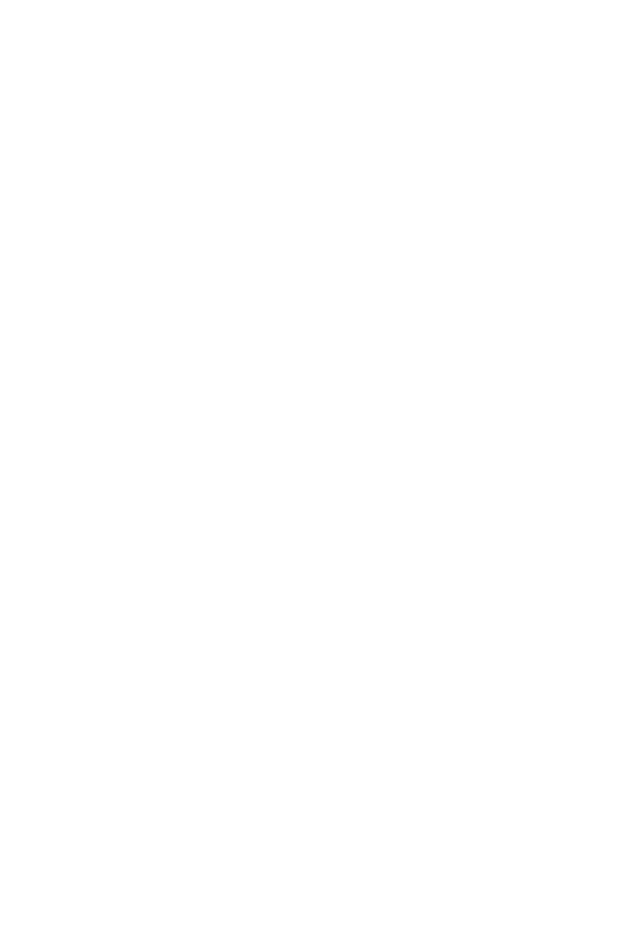
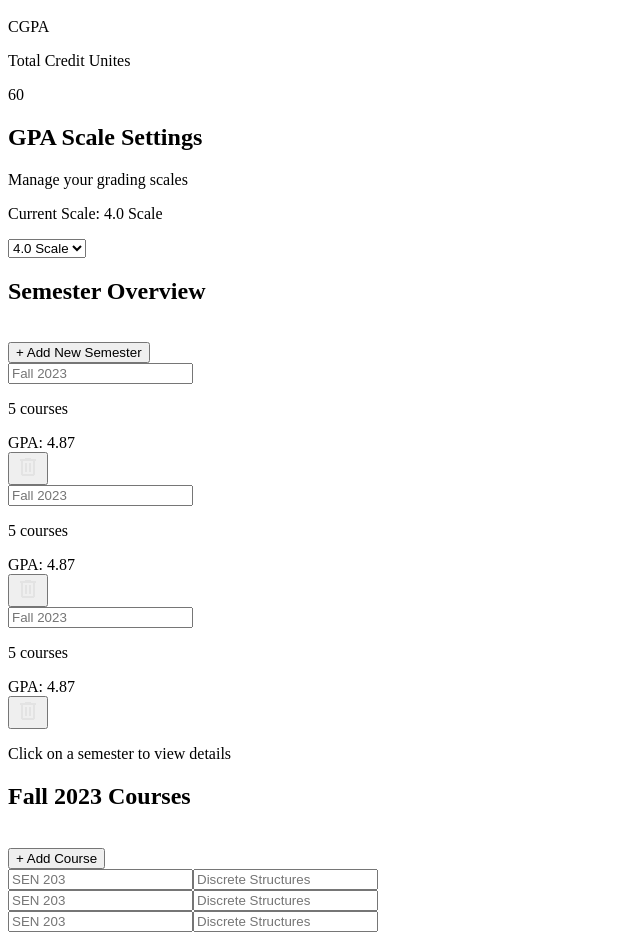
Before and after one commit to Sabastian-Ihekweme/dash-gpa-tracker, a React app: page / in a window 1280 px wide. Shown: the part 83-1023 px from the top of the page, without its empty margins (0-640 px from the left). Before the commit the page ends 800 px from the top, so only its background shows below. Built offline with nearby package versions, Linux system fonts and the light colour scheme; the HTML template or start-up script is replaced by a standard one.

Commit message:
write all html code

```diff
--- a/src/App.jsx
+++ b/src/App.jsx
@@ -1,4 +1,4 @@
-import OverallCummulativeGPA from './overallCummulativeGPA';
+import OverallCummulativeGPA from './OverallCummulativeGPA.jsx';
 import GPAScaleSettings from './GPAScaleSettings';
 import SemesterOverview from './SemesterOverview';
 import CourseOverview from './CourseOverview';
--- a/src/Course.jsx
+++ b/src/Course.jsx
@@ -1,8 +1,15 @@
 
 function Course() {
-    return
+    return (
     <>
+        <div className="course-box">
+            <div className="course-description">
+                <input placeholder="SEN 203" name="course-code" type="text"/>
+                <input placeholder="Discrete Structures" name="course-code" type="text"/>
+            </div>
+        </div>
     </>
+    )
 }
 
 export default Course;
--- a/src/CourseOverview.jsx
+++ b/src/CourseOverview.jsx
@@ -1,9 +1,18 @@
 import Course from "./Course";
 
 function CourseOverview() {
-    return
+    return (
     <>
+        <div className="course-summary">
+            <h2>Fall 2023 Courses</h2> <br />
+            <button>+ Add Course</button>
+
+            <Course />
+            <Course />
+            <Course />
+        </div>
     </>
+    )
 }
 
 export default CourseOverview;
--- a/src/GPAScaleSettings.jsx
+++ b/src/GPAScaleSettings.jsx
@@ -1,8 +1,22 @@
 
 function GPAScaleSettings() {
-    return
+    return (
     <>
+        <div className="scale-settings">
+            <h2>GPA Scale Settings</h2>
+
+            <p>Manage your grading scales</p>
+
+            <div class="select-scale">
+                <p>Current Scale: <span class="scale">4.0 Scale</span></p>
+                <select placeholder="Select Scale">
+                    <option>4.0 Scale</option>
+                    <option>5.0 Scale</option>
+                </select>
+            </div>
+        </div>
     </>
+    )
 }
 
 export default GPAScaleSettings;
--- a/src/OverallCummulativeGPA.jsx
+++ b/src/OverallCummulativeGPA.jsx
@@ -1,12 +1,20 @@
-
 
 function OverallCummulativeGPA() {
-  return;
-  <>
-    <div className="gpa-summary">
-        Hello!
-    </div>
-  </>;
+    return (
+    <>
+        <div className="gpa-summary">
+            <h2>Overall Cummulative GPA</h2>
+
+            <div className="gpa-circle">
+                <p className="cgpa-value">4.87</p>
+                <p className="cgpa">CGPA</p>
+            </div>
+
+            <p>Total Credit Unites</p>
+            <p className="total-credit-units">60</p>
+        </div>
+    </>
+    )
 }
 
 export default OverallCummulativeGPA;
--- a/src/Semester.jsx
+++ b/src/Semester.jsx
@@ -1,8 +1,24 @@
+import deleteicon from "./assets/icons/delete-icon.png";
 
 function Semester() {
-    return
+    return (
     <>
+        <div className="semester-box">
+            <div className="semester-description">
+                <input type="text" name="course-title" placeholder="Fall 2023"/>
+                <p>5 courses</p>
+            </div>
+
+            <div className="semester-gpa">
+                GPA: 4.87
+            </div>
+
+            <button className="delete-button">
+                <img className="delete-icon" src={deleteicon} ></img>
+            </button>
+        </div>
     </>
+    )
 }
 
 export default Semester;
--- a/src/SemesterOverview.jsx
+++ b/src/SemesterOverview.jsx
@@ -1,9 +1,20 @@
 import Semester from "./Semester";
 
 function SemesterOverview() {
-    return
+    return (
     <>
+        <div className="semester-summary">
+            <h2>Semester Overview</h2> <br />
+            <button>+ Add New Semester</button>
+
+            <Semester />
+            <Semester />
+            <Semester />
+
+            <p>Click on a semester to view details</p>
+        </div>
     </>
+    )
 }
 
 export default SemesterOverview;
```
Also changed, not shown: src/assets/icons/delete-icon.png (added).
